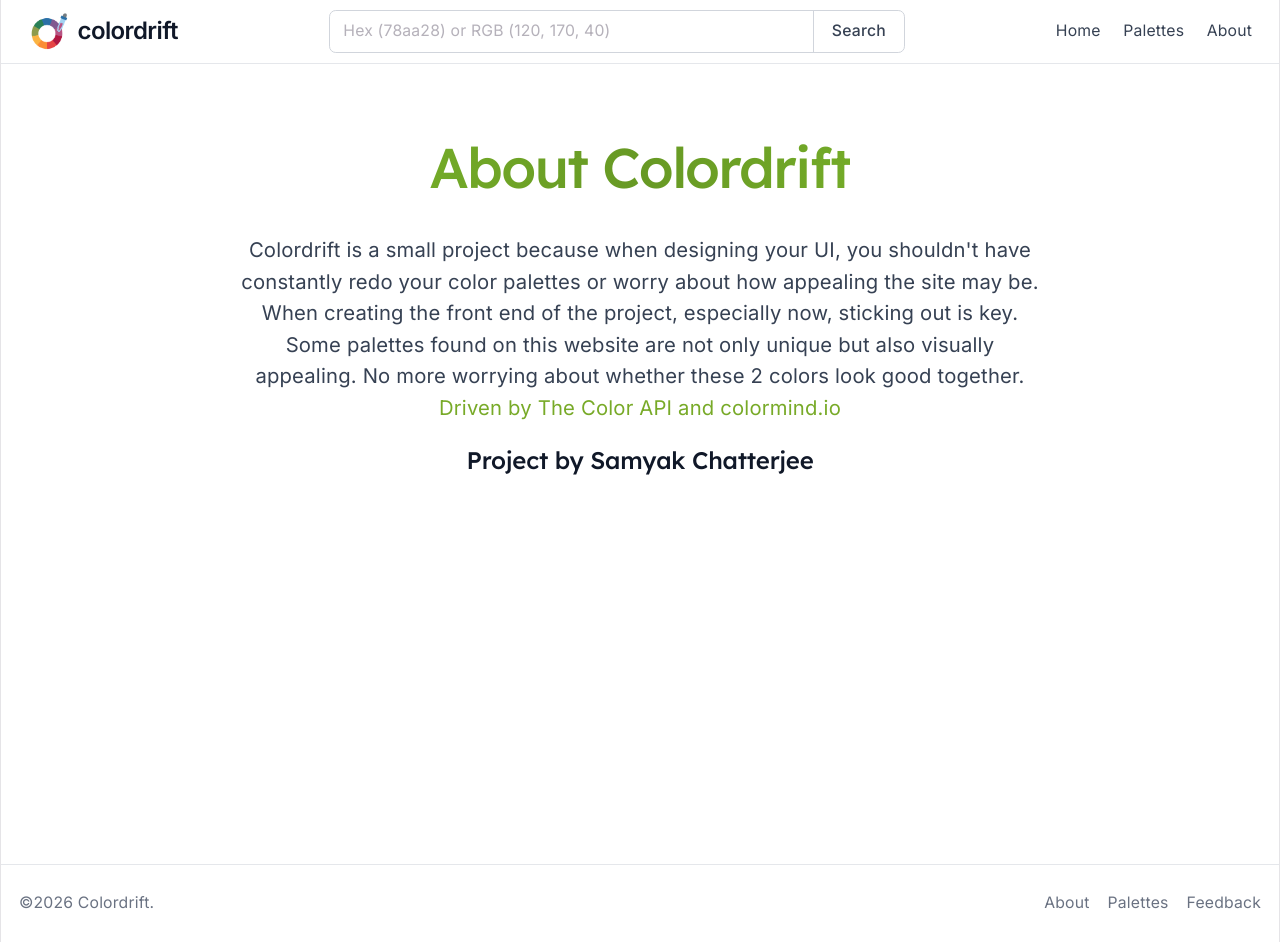
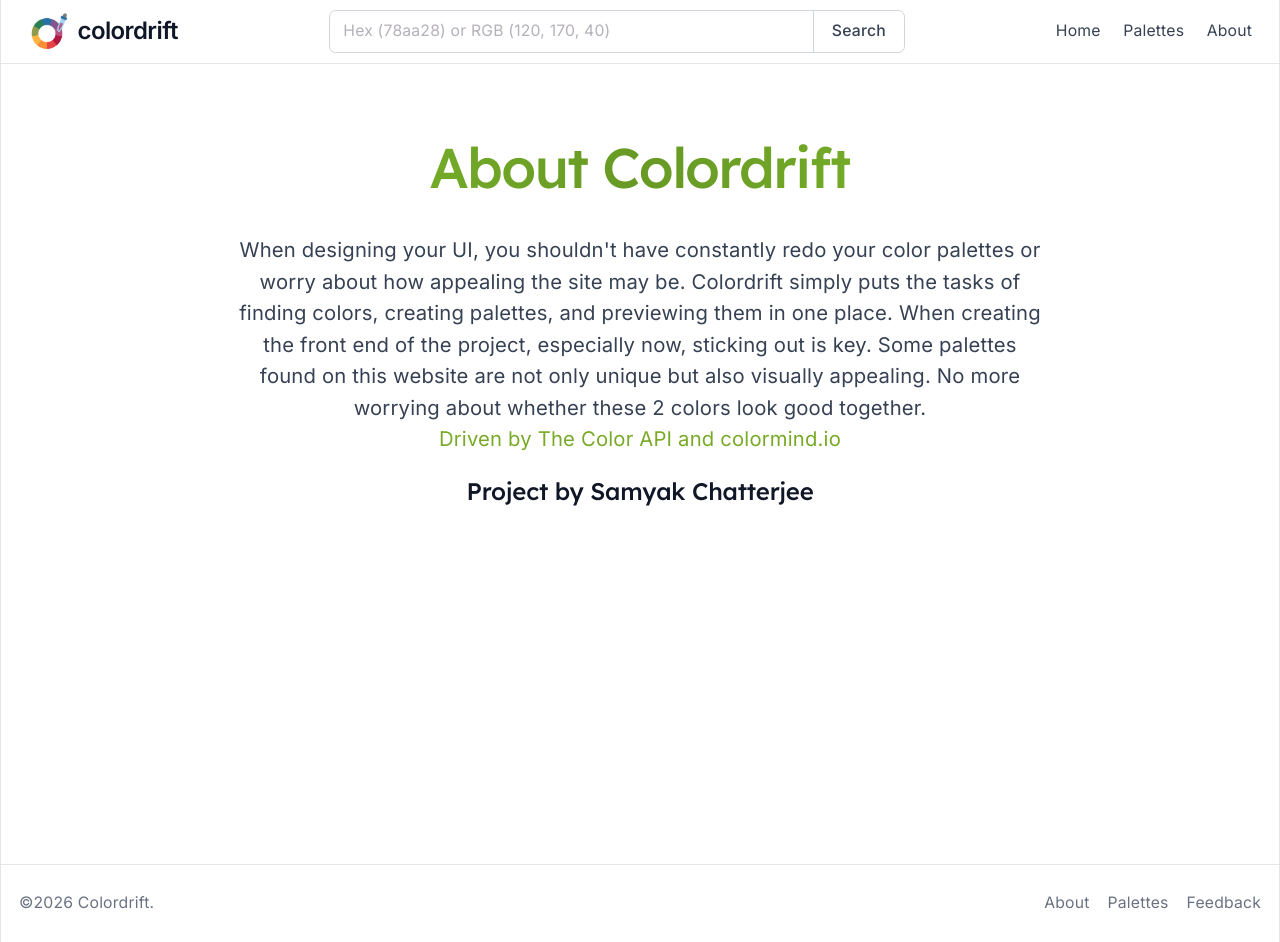
Before and after one commit to samyakchat/colordrift, a React (Vite) app: page /about in a window 1280 px wide. Built offline with nearby package versions, Linux system fonts and the light colour scheme; a web font is replaced by a local one.

Commit message:
small changes for readibility

```diff
--- a/index.html
+++ b/index.html
@@ -9,7 +9,7 @@
     <link href="https://fonts.googleapis.com/css2?family=Inter:wght@100..900&amp;display=swap" rel="stylesheet">
     <link href="https://fonts.googleapis.com/css2?family=Funnel+Display:wght@300..800&family=Lexend:wght@100..900&family=Newsreader:ital,opsz,wght@0,6..72,200..800;1,6..72,200..800&display=swap" rel="stylesheet">
 
-    <title>color-flow</title>
+    <title>colordrift</title>
   </head>
   <body>
     <div id="root"></div>
--- a/src/pages/about.jsx
+++ b/src/pages/about.jsx
@@ -7,7 +7,7 @@ export default function About() {
 
           <h1 className="text-5xl sm:text-6xl font-bold mb-6 leading-tight inline-block bg-gradient-to-r from-[#73aa28] via-[#679924] to-[#73aa28] bg-clip-text text-transparent">About Colordrift</h1>
             <p className="text-lg text-gray-700 mb-4">
-                Colordrift is a small project because when designing your UI, you shouldn't have constantly redo your color palettes or worry about how appealing the site may be.
+                When designing your UI, you shouldn't have constantly redo your color palettes or worry about how appealing the site may be. Colordrift simply puts the tasks of finding colors, creating palettes, and previewing them in one place.
                 When creating the front end of the project, especially now, sticking out is key. Some palettes found on this website are not only unique but also visually appealing. No more worrying about whether these 2 colors look good together.
             </p>
             <p className="text-lg text-[#78aa28] mb-4">
```
